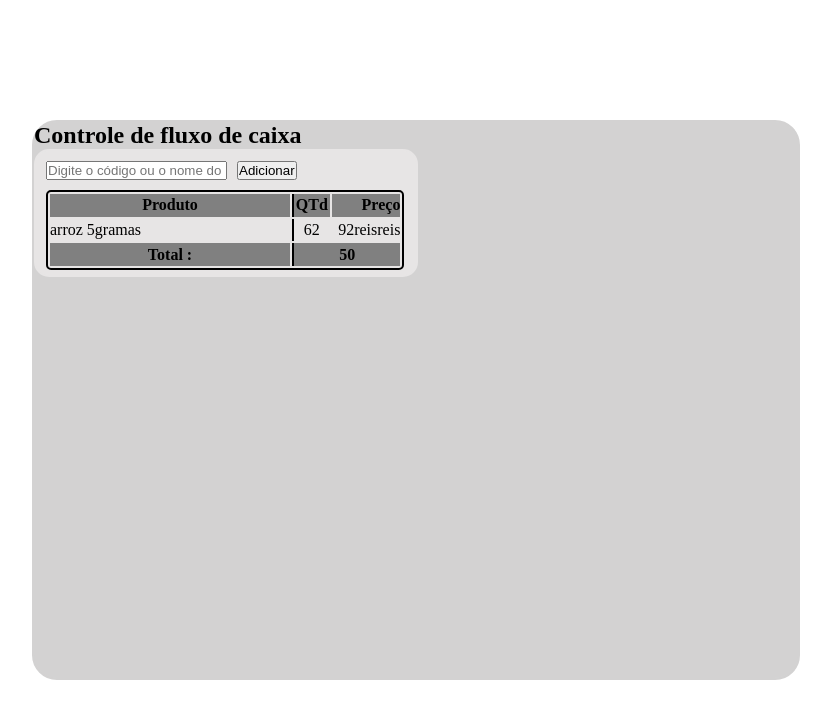
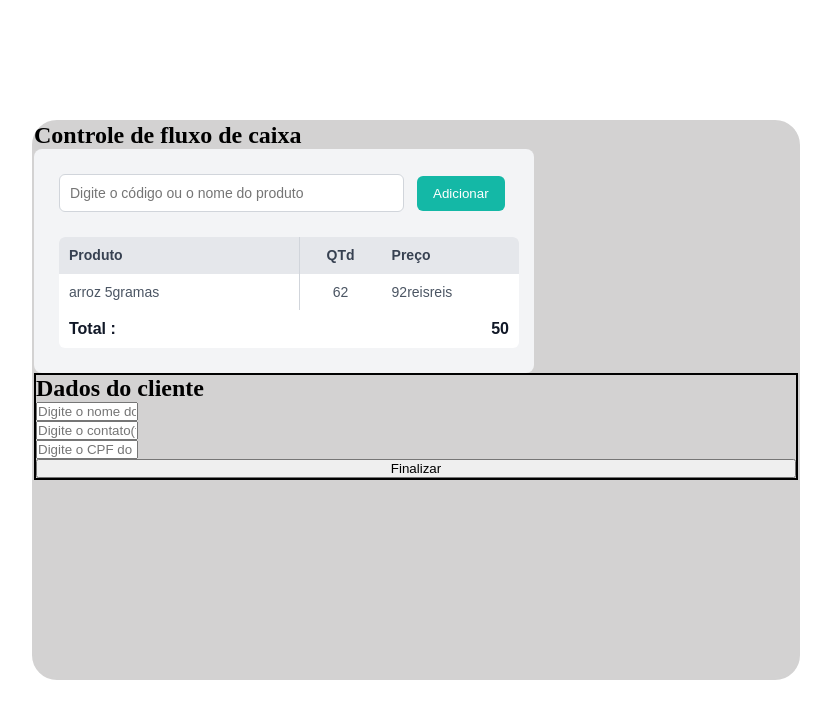
Before and after one commit to Ekonvv/VM-Software---Caixa-de-supermercado, a React (Vite) app: page / in a window 1280 px wide. Shown: the top 718 px of the page, without its empty margins (224-1055 px from the left). Built offline with nearby package versions, Linux system fonts and the light colour scheme.

Commit message:
Listcard visual completo & dados cliente progression

```diff
--- a/src/components/Cardset.jsx
+++ b/src/components/Cardset.jsx
@@ -1,9 +1,13 @@
 import {Listcard} from "./Listcard";
+import { Dadoscard } from "./Dadoscard";
+
+// colocar aqui as "funções" como a Listcard
 
 export function Cardset() {
     return(
         <div>
             <Listcard />
+            <Dadoscard />
         </div>
     )
 }
--- a/src/components/Dadoscard.jsx
+++ b/src/components/Dadoscard.jsx
@@ -1,7 +1,13 @@
+import styles from "./Dadoscard.module.css"
+
 export function Dadoscard() {
     return(
-        <div>
-
+        <div className={styles.Dadoscard}>
+            <h2>Dados do cliente</h2>
+            <input type="text" placeholder="Digite o nome do cliente"/>
+            <input type="text" placeholder="Digite o contato(telefone)"/>
+            <input type="text" placeholder="Digite o CPF do cliente"/>
+            <button>Finalizar</button>
         </div>
     )
 }
--- /dev/null
+++ b/src/components/Dadoscard.module.css
@@ -0,0 +1,8 @@
+.Dadoscard {
+    border: 2px solid;
+    display: flex;
+    flex-direction: column;
+}
+.Dadoscard input {
+    width: 8vw;
+}
--- a/src/components/Listcard.module.css
+++ b/src/components/Listcard.module.css
@@ -1,32 +1,79 @@
 .Listcard {
-  background-color: rgb(231, 229, 229);
-  border: 2px solid rgb(231, 229, 229);
-  border-radius: 15px;
-  width: 30vw;
-  height: 10vw;
-  padding: 5px;
+  width: 500px;
+  background: #f3f4f6;
+  padding: 20px;
+  border-radius: 8px;
+  font-family: Arial, Helvetica, sans-serif;
+}
 
+.Listcard input {
+  width: 75%;
+  padding: 10px;
+  border: 1px solid #d1d5db;
+  border-radius: 6px;
+  outline: none;
+  font-size: 14px;
 }
+
+.Listcard button {
+  padding: 10px 16px;
+  margin-left: 8px;
+  background: #14b8a6;
+  color: white;
+  border: none;
+  border-radius: 6px;
+  cursor: pointer;
+  font-weight: 500;
+  transition: 0.2s;
+}
+
+.Listcard button:hover {
+  background: #0f9e8d;
+}
+
+.Listcard th {
+  background: #e5e7eb;
+  padding: 10px;
+  text-align: left;
+  font-size: 14px;
+  color: #374151;
+}
+
 .Listcard th:first-of-type {
   width: 30vh;
 }
-.Listcard table  {
-  border: 2px solid;
-  border-radius: 5px;
-  width: 28vw;
-  height: 10vh;
+.Listcard table {
+  width: 100%;
+  margin-top: 20px;
+  border-collapse: collapse;
+  background: white;
+  border-radius: 6px;
+  overflow: hidden;
 }
-.Listcard table th:nth-child(2),td:nth-child(2) {
-  border-left: 2px solid;
+.Listcard table tr:first-of-type th:nth-child(2),tr:nth-of-type(2) td:nth-child(2) {
+  border-left: 1px solid #d1d5db;
   text-align: center;
 }
-.Listcard table th:nth-child(3),td:nth-child(3) {
+
+
+.Listcard td {
+  padding: 10px;
+  border-top: 1px solid #e5e7eb;
+  font-size: 14px;
+  color: #4b5563;
+}
+
+.Listcard tr:last-child th {
+  background: transparent;
+  font-weight: bold;
+  font-size: 16px;
+  color: #111827;
+}
+
+.Listcard tr:last-child th:last-child {
   text-align: right;
 }
-.Listcard table tr:first-child,tr:last-child {
-  background-color: gray;
 
-}
 .Listcard * {
   margin: 5px;
 }
--- a/src/components/Maincard.jsx
+++ b/src/components/Maincard.jsx
@@ -1,6 +1,8 @@
 import {Cardset} from "./Cardset";
 import styles from "./Maincard.module.css"
 
+ // esse components é a caixa cinza escuro
+ // para servir de fundo
 export function Maincard() {
     return (
         <div className={styles.Maincard}>
```
Also changed, not shown: src/components/Cardset.css (+7 -0 lines), src/components/Pagamento.jsx (added, +8 -0 lines), src/components/Maincard.module.css (line endings or trailing spaces), src/components/Pagamento.css (added).
